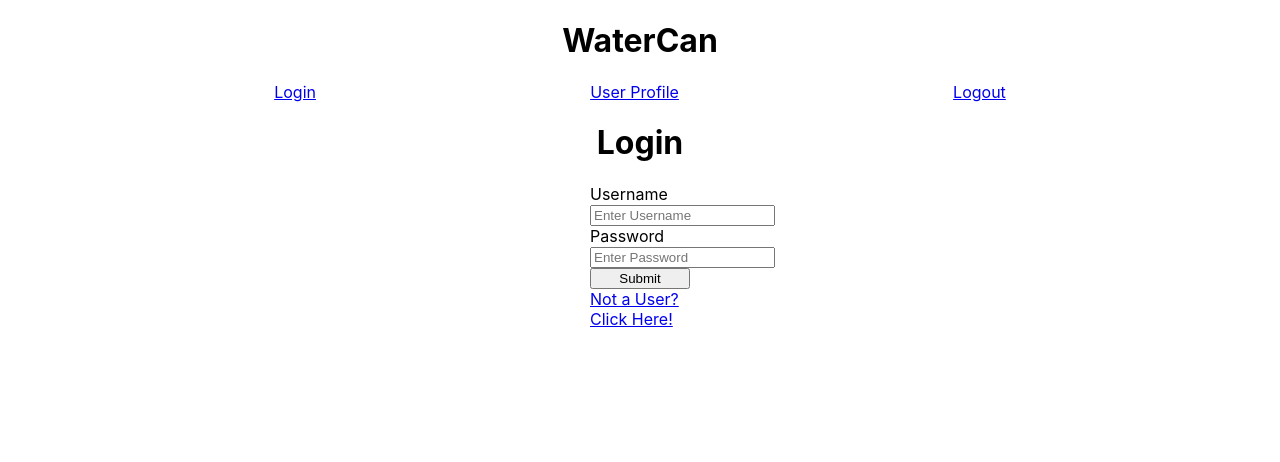
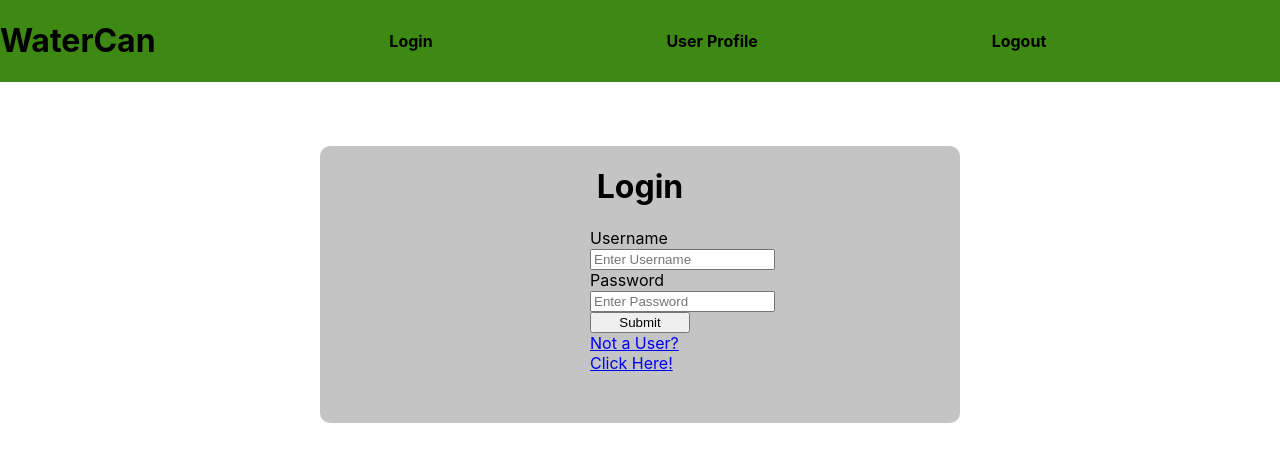
Before and after one commit to Build-Week-PT-Water-My-Plants-1/front-end, a React (Create React App) app in the folder watercan/: page / in a window 1280 px wide. Shown: the top 462 px of the page. Built offline with nearby package versions, Linux system fonts and the light colour scheme.

Commit message:
basic styling

```diff
--- a/watercan/src/App.css
+++ b/watercan/src/App.css
@@ -212,3 +212,35 @@ form {
 .gradient:hover::before {
   opacity: 1;
 }
+
+header{
+  background-color: #3E8914;
+  display: flex;
+  justify-content: left;
+  width: 100%;
+}
+#root{
+  width: 100%;
+  display: flex;
+  flex-direction: column;
+  justify-content: center;
+}
+
+div .login{
+  align-self: center;
+  background: #C4C4C4;
+  width: 50%;
+  height: auto;
+  border-radius: 10px;
+  display: flex;
+  flex-direction: column;
+  justify-content: center;
+  align-items: center;
+  padding-bottom: 50px;
+  margin: 5%;
+
+}
+nav a{
+  text-decoration: none;
+  color: black
+}
--- a/watercan/src/App.js
+++ b/watercan/src/App.js
@@ -15,7 +15,7 @@ function App() {
 
 
   return (
-    <div>
+    <>
       {/* <PlantContext.Provider value={{plants, setPlants}}> */}
       <Nav />
         <Switch>
@@ -26,7 +26,7 @@ function App() {
           <PrivateRoute exact path="/protected" component={PlantList} />
         </Switch>
         {/* </PlantContext.Provider> */}
-    </div>
+    </>
   );
 }
 
--- a/watercan/src/components/Login.js
+++ b/watercan/src/components/Login.js
@@ -35,7 +35,7 @@ const Login = props => {
 
 
         return (
-            <div>
+            <div className="login">
                 <h1>Login</h1>
                 <form className="form" onSubmit={loginSubmit}>
                     <label htmlFor="name">
--- a/watercan/src/components/Nav.js
+++ b/watercan/src/components/Nav.js
@@ -1,6 +1,6 @@
 import React from "react";
-import { Link, NavLink } from 'react-router-dom'
-import styled from 'styled-components'
+import { Link, NavLink } from 'react-router-dom';
+import styled from 'styled-components';
 
 
 const Nav = () => {
@@ -10,16 +10,20 @@ const Nav = () => {
     }
     let user = localStorage.getItem('username')
 
-    const NavBarLinks = styled.div`
-         max-width: 100%;
+    const NavBarLinks = styled.nav`
+         width: 100%;
          display: flex;
-         justify-content: space-evenly
+         justify-content: space-evenly;
+         align-items: center;
+         text-decoration: none;
+         font-weight: bold;
+         text-color: black;
 
      `;
 
 
     return (
-        <div>
+        <header>
             <h1>WaterCan</h1>
             <NavBarLinks>
 
@@ -29,7 +33,7 @@ const Nav = () => {
                 {/* <NavLink to="plants">Plants</NavLink> */}
 
             </NavBarLinks>
-        </div>
+        </header>
     )
 }
 
--- a/watercan/src/components/SignUp.js
+++ b/watercan/src/components/SignUp.js
@@ -42,7 +42,7 @@ const SignUp = props => {
 
 
         return (
-            <div>
+            <div className="login">
                 <h1>Sign Up</h1>
                 <form className="form" onSubmit={loginSubmit}>
                     <label htmlFor="name">
```
